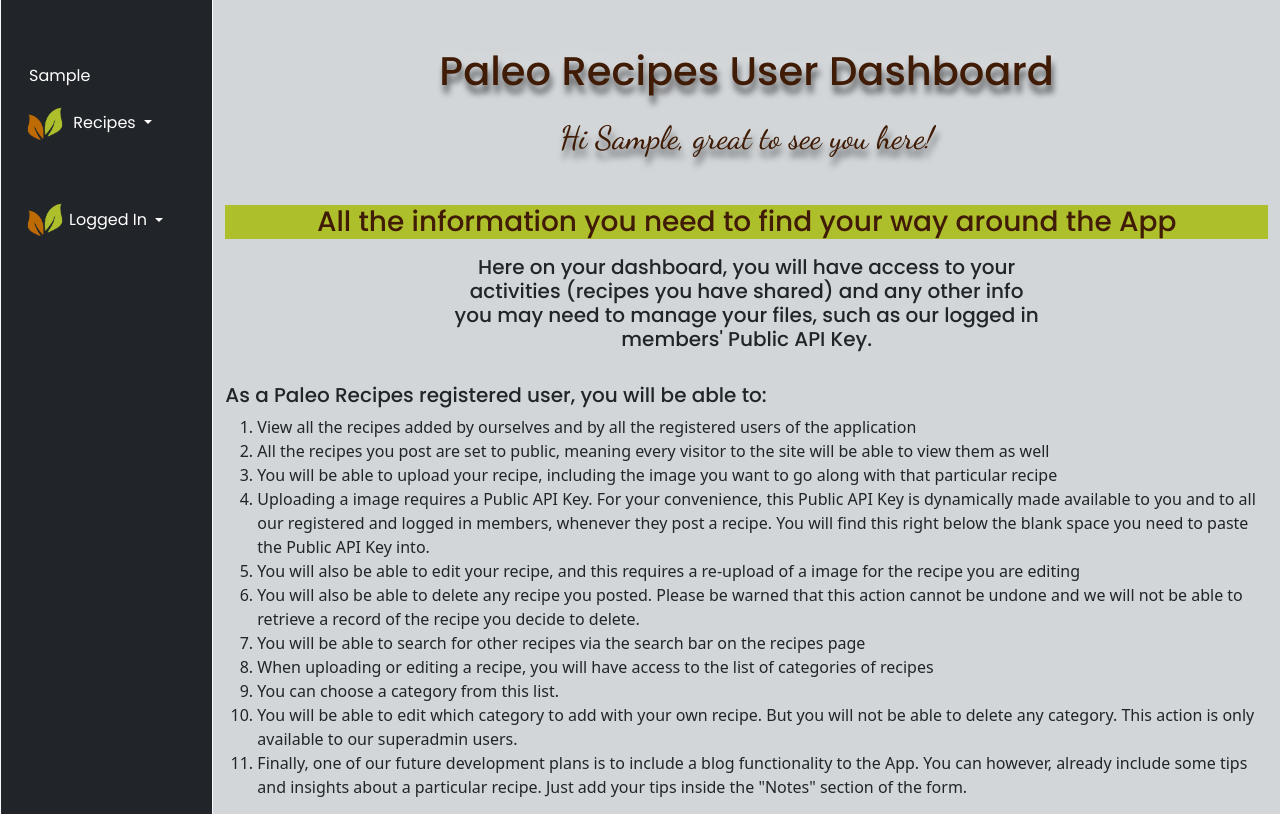
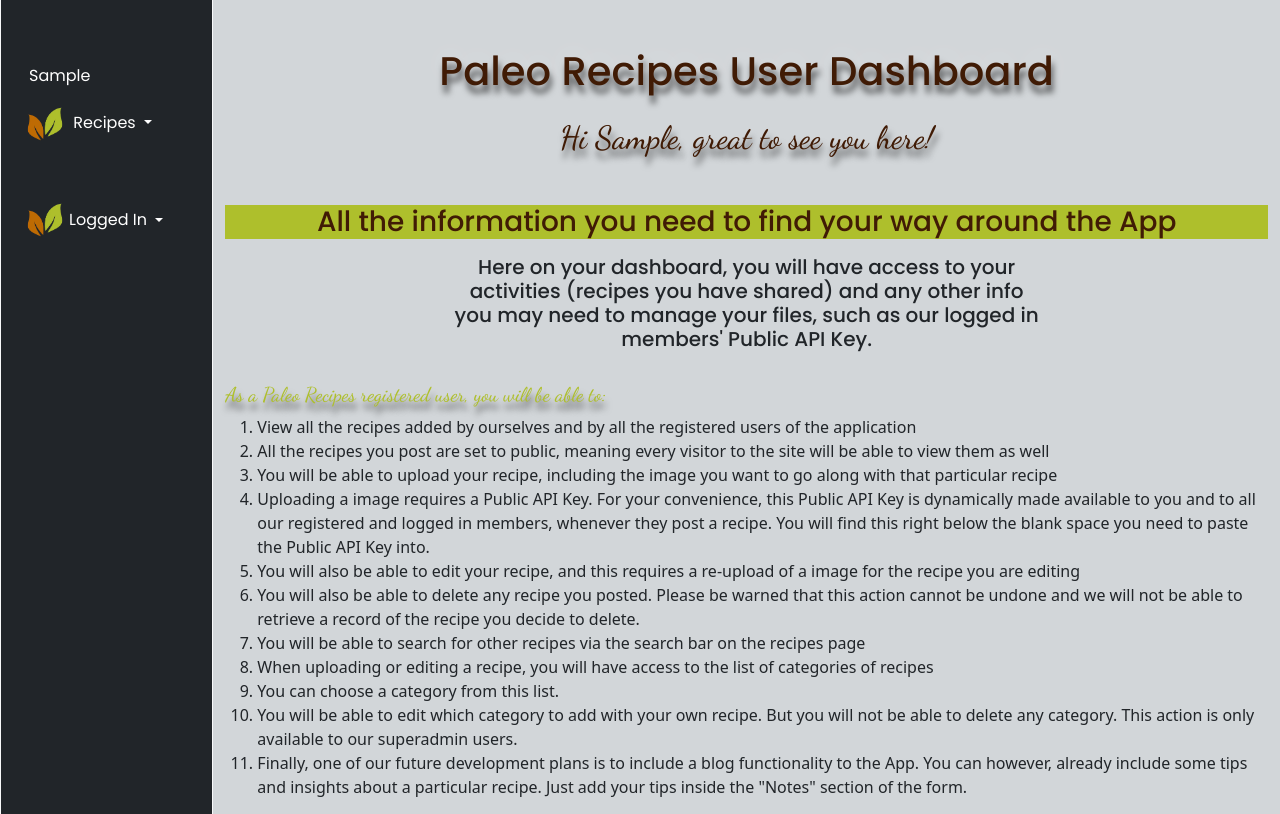
Before and after one commit to JoyZadan/paleo-recipes, a Flask app: page /profile/?username=superadmin in a window 1280 px wide. Shown: the part 60-874 px from the top of the page. Run offline with Flask 2, Linux system fonts and the light colour scheme; the visitor is signed in with stand-in values (Sample User, id 1).

Commit message:
Adjust list header to display more prominently using custom display-font

```diff
--- a/paleorecipes/templates/profile.html
+++ b/paleorecipes/templates/profile.html
@@ -80,7 +80,7 @@
                     </p>
                 </div>
                 <div>
-                    <p class="mt-4 h5">As a Paleo Recipes registered user, you will be able to:</p>
+                    <p class="mt-4 h5 display-font">As a Paleo Recipes registered user, you will be able to:</p>
                     <ol>
                         <li>View all the recipes added by ourselves and by all the registered users of the application</li>
                         <li>All the recipes you post are set to public, meaning every visitor to the site will be able to view them as well</li>
```
